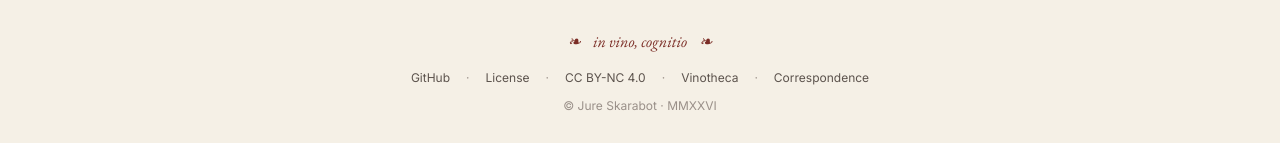
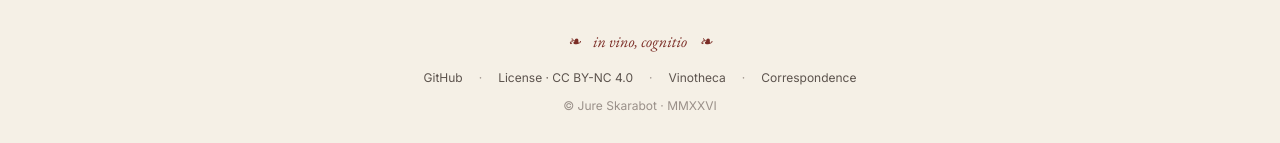
Before and after one commit to jskarabot18/region-resonances, a React (Vite) app in the folder app/: page / in a window 1280 px wide. Shown: the part 654-797 px from the top of the page. Built offline with nearby package versions, Linux system fonts and the light colour scheme.

Commit message:
Fix broken License link in footer (Pass 1)

```diff
--- a/app/src/components/Footer.jsx
+++ b/app/src/components/Footer.jsx
@@ -2,6 +2,9 @@
 // Mirrors region-affinities Footer.jsx exactly. Uses a typographic
 // ornament (❧, U+2767) instead of an emoji so the motto renders in
 // serif italic and inherits the wine-red colour of surrounding text.
+//
+// "License · CC BY-NC 4.0" is a single link to the LICENSE file in the repo
+// (matching the pattern used by Vinotheca, the Atlases, and TasteRank).
 
 export default function Footer() {
   return (
@@ -17,9 +20,7 @@ export default function Footer() {
         <div className="flex flex-wrap justify-center gap-x-4 gap-y-2 text-xs font-sans text-ink-muted">
           <a href="https://github.com/jskarabot18/region-resonances" className="hover:text-wine transition-colors" target="_blank" rel="noreferrer">GitHub</a>
           <span className="text-ink-subtle">·</span>
-          <span>License</span>
-          <span className="text-ink-subtle">·</span>
-          <a href="https://creativecommons.org/licenses/by-nc/4.0/" className="hover:text-wine transition-colors" target="_blank" rel="noreferrer">CC BY-NC 4.0</a>
+          <a href="https://github.com/jskarabot18/region-resonances/blob/main/LICENSE" className="hover:text-wine transition-colors" target="_blank" rel="noreferrer">License · CC BY-NC 4.0</a>
           <span className="text-ink-subtle">·</span>
           <a href="https://jskarabot18.github.io/vinotheca/" className="hover:text-wine transition-colors">Vinotheca</a>
           <span className="text-ink-subtle">·</span>
```
